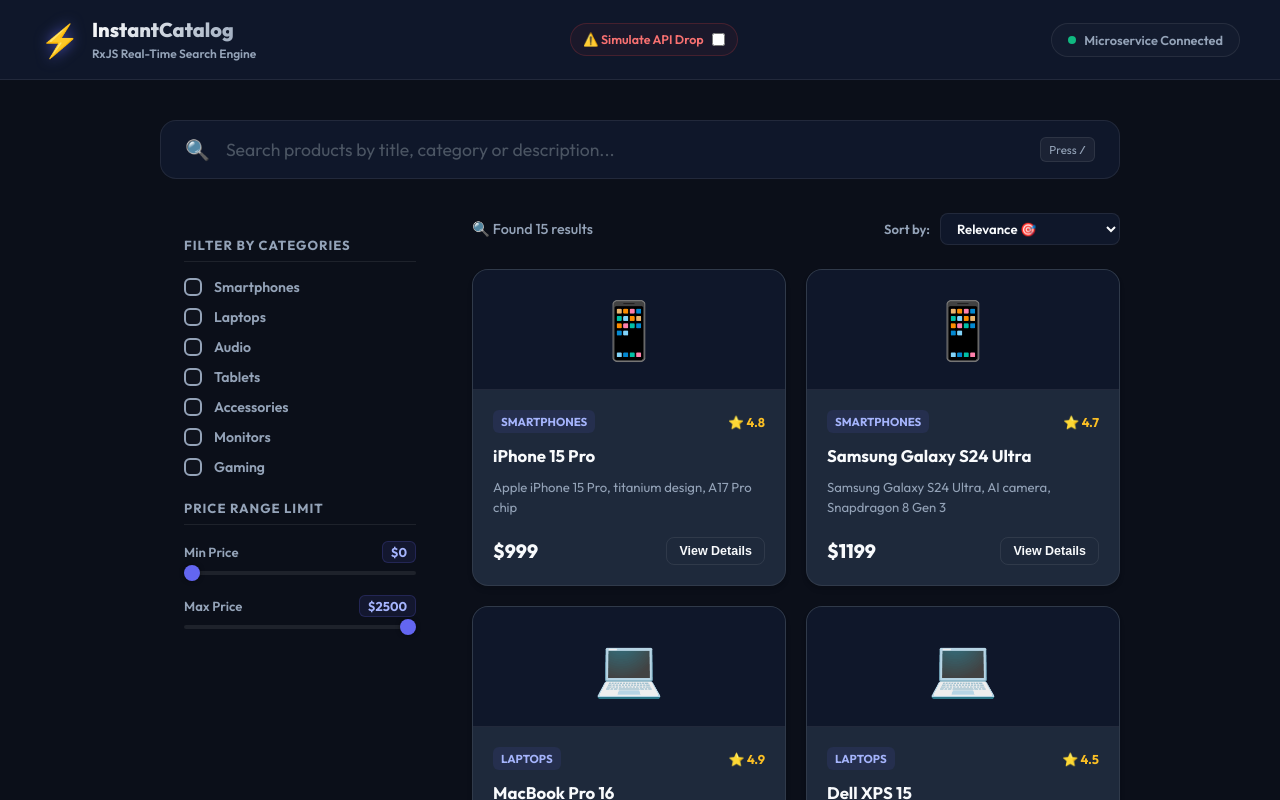
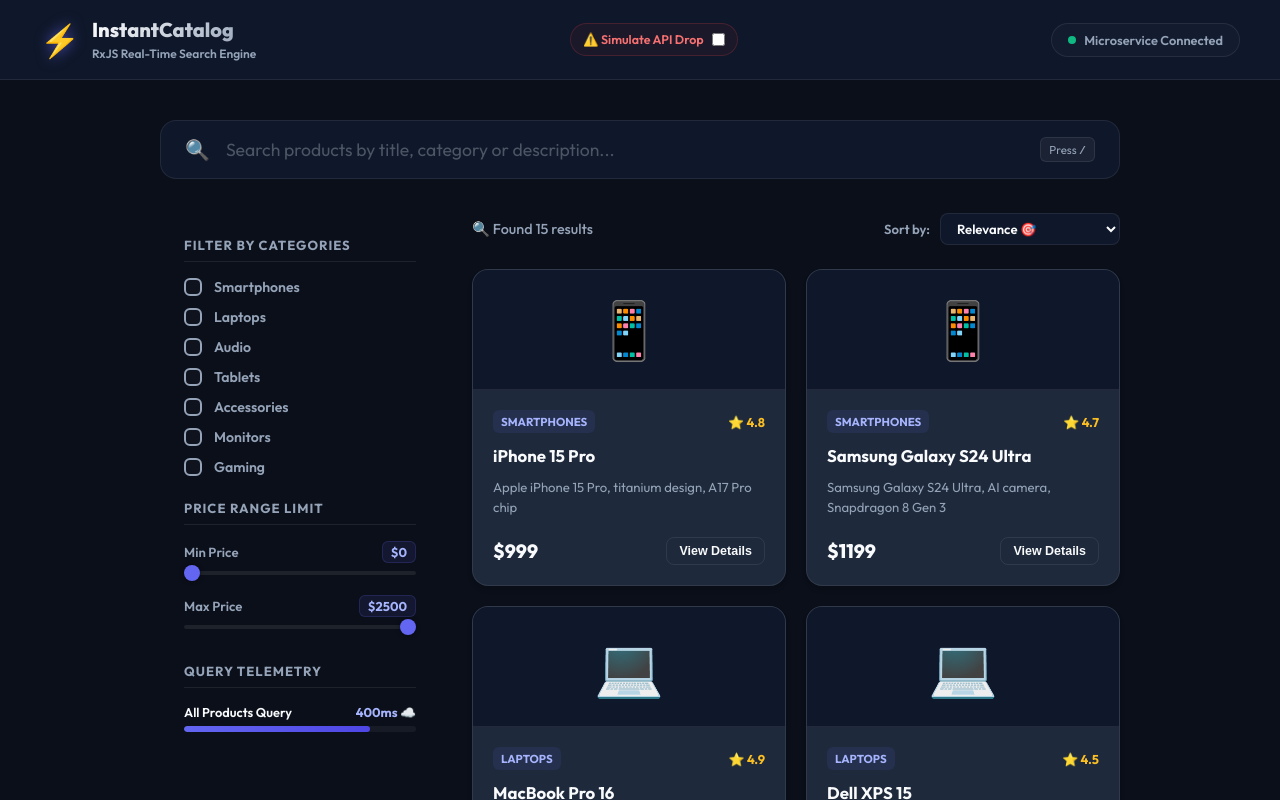
Before and after one commit to breakingthebot/realtime-search-rxjs, an Angular app: page / in a window 1280 px wide. Shown: the top 800 px of the page. Built offline with nearby package versions, Linux system fonts and the light colour scheme.

Commit message:
Implement performance insights latency telemetry chart displaying cache hit vs api retrieval times

```diff
--- a/src/app/app.css
+++ b/src/app/app.css
@@ -925,6 +925,76 @@
   border-color: rgba(255, 255, 255, 0.15);
 }
 
+/* Telemetry Stats Panel */
+.telemetry-section {
+  margin-top: 10px;
+}
+
+.telemetry-list {
+  display: flex;
+  flex-direction: column;
+  gap: 14px;
+}
+
+.telemetry-bar-row {
+  display: flex;
+  flex-direction: column;
+}
+
+.telemetry-meta {
+  display: flex;
+  justify-content: space-between;
+  align-items: center;
+  font-size: 0.8rem;
+  font-weight: 600;
+  margin-bottom: 6px;
+}
+
+.telemetry-query {
+  color: var(--text-primary);
+  white-space: nowrap;
+  overflow: hidden;
+  text-overflow: ellipsis;
+  max-width: 140px;
+}
+
+.telemetry-duration {
+  color: #a5b4fc;
+  font-weight: 700;
+}
+
+.telemetry-duration.cache-hit {
+  color: #34d399;
+}
+
+.telemetry-track {
+  width: 100%;
+  height: 6px;
+  background-color: rgba(255, 255, 255, 0.05);
+  border-radius: 3px;
+  overflow: hidden;
+}
+
+.telemetry-fill {
+  height: 100%;
+  border-radius: 3px;
+  background: linear-gradient(90deg, #6366f1, #4f46e5);
+  transition: width 0.35s cubic-bezier(0.4, 0, 0.2, 1);
+}
+
+.telemetry-fill.cache-hit {
+  background: linear-gradient(90deg, #10b981, #059669);
+  box-shadow: 0 0 6px rgba(16, 185, 129, 0.4);
+}
+
+.telemetry-empty-text {
+  font-size: 0.8rem;
+  color: var(--text-secondary);
+  text-align: center;
+  padding: 12px;
+  font-style: italic;
+}
+
 /* Responsive Media Queries */
 @media (max-width: 960px) {
   .workspace-row {
--- a/src/app/app.html
+++ b/src/app/app.html
@@ -145,6 +145,31 @@
           </div>
         </div>
 
+        <!-- Performance Telemetry Stats Chart -->
+        <div class="filter-section telemetry-section">
+          <h3>Query Telemetry</h3>
+          <div class="telemetry-list" *ngIf="latencyLogs().length > 0; else noTelemetry">
+            <div class="telemetry-bar-row" *ngFor="let log of latencyLogs()">
+              <div class="telemetry-meta">
+                <span class="telemetry-query" [title]="log.query">{{ log.query }}</span>
+                <span class="telemetry-duration" [class.cache-hit]="log.isCacheHit">
+                  {{ log.duration }}ms {{ log.isCacheHit ? '⚡' : '☁️' }}
+                </span>
+              </div>
+              <div class="telemetry-track">
+                <div
+                  class="telemetry-fill"
+                  [class.cache-hit]="log.isCacheHit"
+                  [style.width.%]="log.isCacheHit ? 2 : Math.min((log.duration / 500) * 100, 100)"
+                ></div>
+              </div>
+            </div>
+          </div>
+          <ng-template #noTelemetry>
+            <p class="telemetry-empty-text">Execute search queries to report real-time RxJS latency.</p>
+          </ng-template>
+        </div>
+
         <!-- Active Reset button -->
         <button
           *ngIf="queryValue() || selectedCategories().length > 0 || minPrice() > 0 || maxPrice() < 2500 || activeSort() !== 'relevance'"
--- a/src/app/app.ts
+++ b/src/app/app.ts
@@ -59,6 +59,12 @@
   // Recent queries history state signal
   recentQueries = signal<string[]>([]);
 
+  // Telemetry logs signal
+  latencyLogs = signal<{ query: string; duration: number; isCacheHit: boolean }[]>([]);
+
+  // Expose Math to template
+  protected Math = Math;
+
   // List of available categories
   categoriesList = ['Smartphones', 'Laptops', 'Audio', 'Tablets', 'Accessories', 'Monitors', 'Gaming'];
 
@@ -102,8 +108,14 @@
         this.isLoading.set(true);
         this.hasError.set(false);
 
+        const startTime = performance.now();
+        const isCacheHit = this.searchService.hasCachedQuery(query);
+
         return this.searchService.searchProducts(query).pipe(
           map(products => {
+            const duration = Math.round(performance.now() - startTime);
+            this.recordLatency(query, duration, isCacheHit);
+
             // Apply category filter
             let results = products;
             if (categories.length > 0) {
@@ -207,6 +219,13 @@
     this.querySubject.next(value);
   }
 
+  recordLatency(query: string, duration: number, isCacheHit: boolean): void {
+    const label = query.trim() ? `"${query}"` : 'All Products Query';
+    const newLog = { query: label, duration, isCacheHit };
+    const current = this.latencyLogs();
+    this.latencyLogs.set([newLog, ...current].slice(0, 5));
+  }
+
   isCategorySelected(category: string): boolean {
     return this.selectedCategories().includes(category);
   }
--- a/src/app/services/search.ts
+++ b/src/app/services/search.ts
@@ -75,4 +75,9 @@
   clearCache(): void {
     this.cache.clear();
   }
+
+  // Check if query is in cache
+  hasCachedQuery(query: string): boolean {
+    return this.cache.has(query.trim().toLowerCase());
+  }
 }
```
Also changed, not shown: 1 other file (tests, documents, lock files or other folders).
